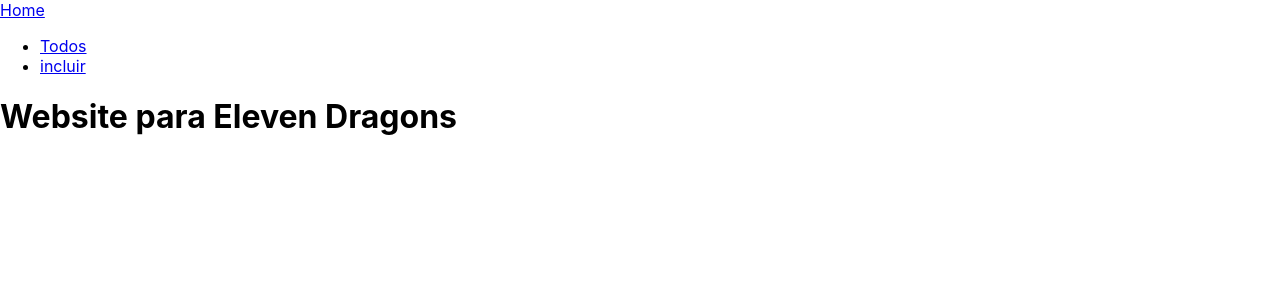
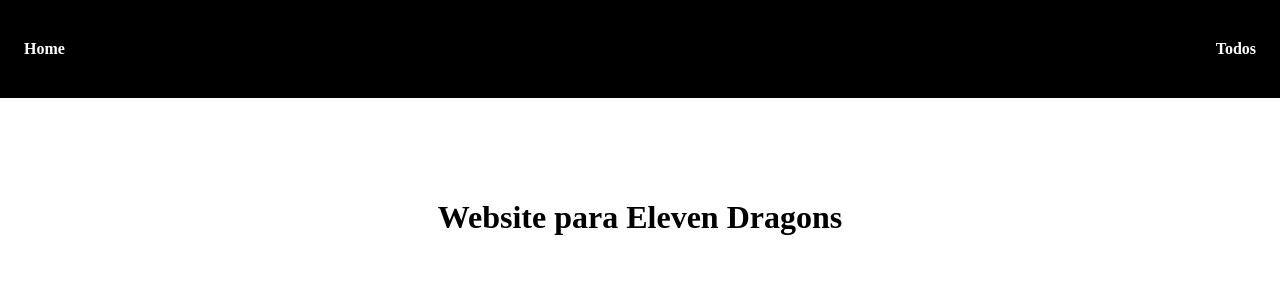
Before and after one commit to kevinkishii/eleven-dragons, a React (Create React App) app: page / in a window 1280 px wide. Shown: the top 300 px of the page. Built offline with nearby package versions, Linux system fonts and the light colour scheme.

Commit message:
finished simple styling

```diff
--- a/src/App.css
+++ /dev/null
@@ -1,38 +0,0 @@
-.App {
-  text-align: center;
-}
-
-.App-logo {
-  height: 40vmin;
-  pointer-events: none;
-}
-
-@media (prefers-reduced-motion: no-preference) {
-  .App-logo {
-    animation: App-logo-spin infinite 20s linear;
-  }
-}
-
-.App-header {
-  background-color: #282c34;
-  min-height: 100vh;
-  display: flex;
-  flex-direction: column;
-  align-items: center;
-  justify-content: center;
-  font-size: calc(10px + 2vmin);
-  color: white;
-}
-
-.App-link {
-  color: #61dafb;
-}
-
-@keyframes App-logo-spin {
-  from {
-    transform: rotate(0deg);
-  }
-  to {
-    transform: rotate(360deg);
-  }
-}
--- a/src/App.js
+++ b/src/App.js
@@ -1,6 +1,3 @@
-import logo from "./logo.svg"
-import "./App.css"
-
 import { BrowserRouter as Router, Route, Routes } from "react-router-dom"
 
 import Navbar from "./elements/Navbar"
--- a/src/elements/All.js
+++ b/src/elements/All.js
@@ -1,6 +1,7 @@
 import React from "react"
 import { useState } from "react"
 import { useFetch } from "../Hooks/useFetch"
+import { motion, layout } from "framer-motion"
 
 const url = "https://gorest.co.in/public/v2/users"
 
@@ -27,12 +28,13 @@ const All = () => {
 
   return (
     <>
-      <section>
+      <div className="hero">
+        <div className="displayHeader">
+          <h1>Todos os usuários</h1>
           <div>
-          <h1>All users</h1>
             <input
               type="text"
-            placeholder="Pesquisar"
+              placeholder="Pesquisar por Nome"
               onChange={(event) => {
                 setSearch(event.target.value)
               }}
@@ -47,23 +49,47 @@ const All = () => {
               <option value="inactive">Inativo</option>
             </select>
           </div>
+        </div>
         {loading ? (
-          <h2>Loading</h2>
+          <div className="centerTitle">
+            <h2>Carregando</h2>
+          </div>
         ) : (
-          <div>
+          <motion.div className="itemsGrid">
             {filteredResponse.map((person, key) => {
               return (
-                <div key={key}>
+                <motion.div
+                  animate={{
+                    scale: 1,
+                    opacity: 1,
+                    y: 0,
+                  }}
+                  inicial={{
+                    scale: 0,
+                    opacity: 0,
+                    y: "50%",
+                  }}
+                  exit={{
+                    scale: 0,
+                  }}
+                  transition={{
+                    duration: 1,
+                    ease: "easeInOut",
+                  }}
+                  layout
+                  className="item"
+                  key={key}
+                >
                   <h5>{person.name}</h5>
                   <h5>{person.email}</h5>
                   <h5>{person.gender}</h5>
                   <h5>{person.status}</h5>
-                </div>
+                </motion.div>
               )
             })}
+          </motion.div>
+        )}
       </div>
-        )}
-      </section>
     </>
   )
 }
--- a/src/elements/Home.js
+++ b/src/elements/Home.js
@@ -3,8 +3,10 @@ import React from "react"
 const Home = () => {
   return (
     <>
-      <div>
-        <h1>Website para Eleven Dragons</h1>
+      <div className="hero">
+        <div className="centerTitle">
+          <h1>Website para Eleven Dragons</h1>
+        </div>
       </div>
     </>
   )
--- a/src/elements/Navbar.js
+++ b/src/elements/Navbar.js
@@ -5,13 +5,14 @@ const Navbar = () => {
   return (
     <>
       <header>
-        <Link to="/">Home</Link>
+        <Link className="link" to="/">
+          Home
+        </Link>
         <ul>
           <li>
-            <Link to="/all">Todos</Link>
-          </li>
-          <li>
-            <Link to="/include">incluir</Link>
+            <Link className="link" to="/all">
+              Todos
+            </Link>
           </li>
         </ul>
       </header>
--- a/src/index.css
+++ b/src/index.css
@@ -1,13 +1,76 @@
+html {
+  height: 100%;
+}
+
 body {
   margin: 0;
-  font-family: -apple-system, BlinkMacSystemFont, 'Segoe UI', 'Roboto', 'Oxygen',
-    'Ubuntu', 'Cantarell', 'Fira Sans', 'Droid Sans', 'Helvetica Neue',
-    sans-serif;
-  -webkit-font-smoothing: antialiased;
-  -moz-osx-font-smoothing: grayscale;
+  padding: 0;
+  font-family: "Montserrat";
+  min-height: 100%;
+  position: relative;
 }
 
-code {
-  font-family: source-code-pro, Menlo, Monaco, Consolas, 'Courier New',
-    monospace;
+img {
+  display: block;
+  width: 100%;
+  height: auto;
 }
+
+header {
+  background-color: black;
+  padding: 1.5rem;
+  display: flex;
+  flex-direction: row;
+  place-content: space-between;
+  align-items: center;
+}
+
+header ul {
+  display: flex;
+  flex-direction: row;
+  width: max-content;
+  list-style-type: none;
+}
+
+.link {
+  color: white;
+  text-decoration: none;
+  font-weight: bold;
+}
+
+div.hero {
+  margin: 5rem;
+}
+
+.centerTitle {
+  display: flex;
+  justify-content: space-around;
+  text-align: center;
+}
+
+.displayHeader {
+  display: flex;
+  flex-direction: row;
+  place-content: space-between;
+  align-items: center;
+  padding: 1rem;
+}
+
+.displayHeader input {
+  margin-right: 2rem;
+}
+
+.itemsGrid {
+  display: grid;
+  grid-template-columns: repeat(auto-fill, minmax(20rem, 1fr));
+}
+
+.item {
+  margin: 1rem;
+  padding: 1rem;
+  background-color: rgb(174, 122, 223);
+  border-radius: 2rem;
+  display: flex;
+  flex-direction: column;
+  text-align: center;
+}
```
Also changed, not shown: src/logo.svg (deleted). Lines whose indentation alone changed are shown as unchanged.
